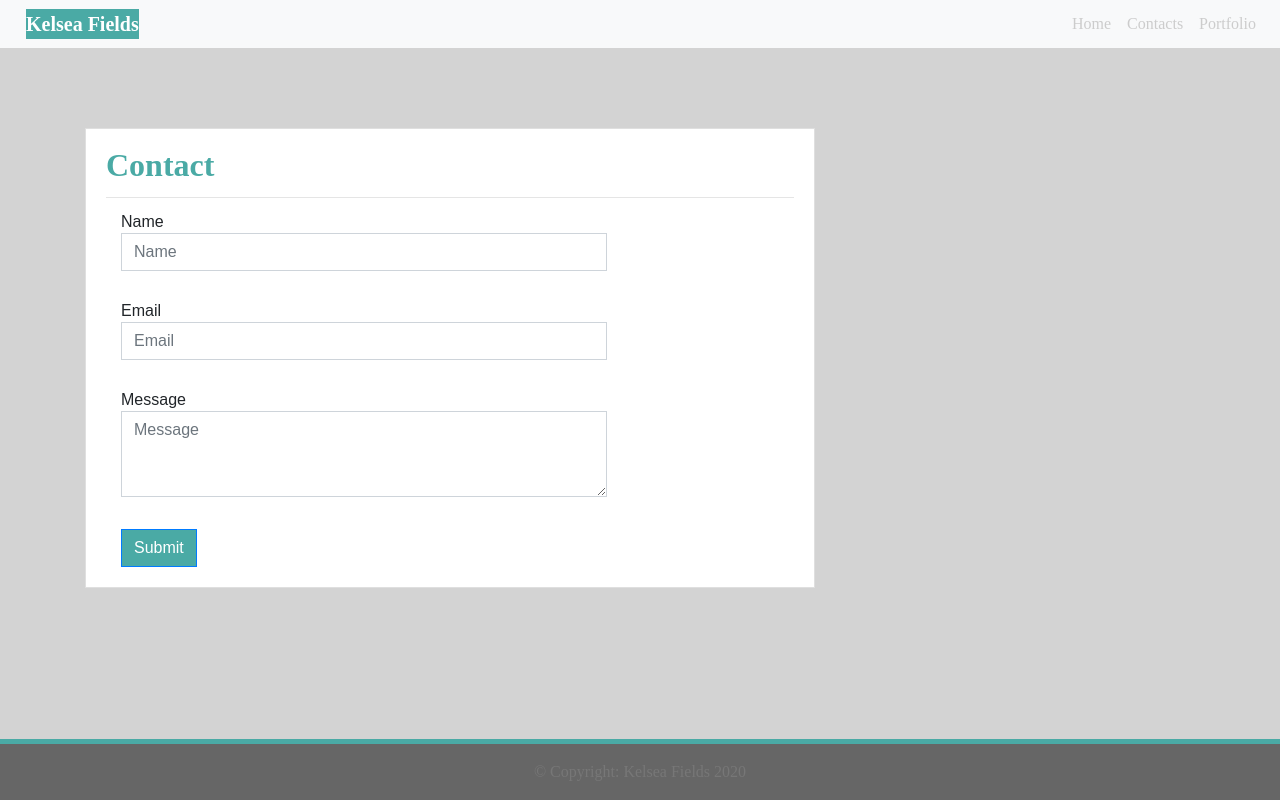
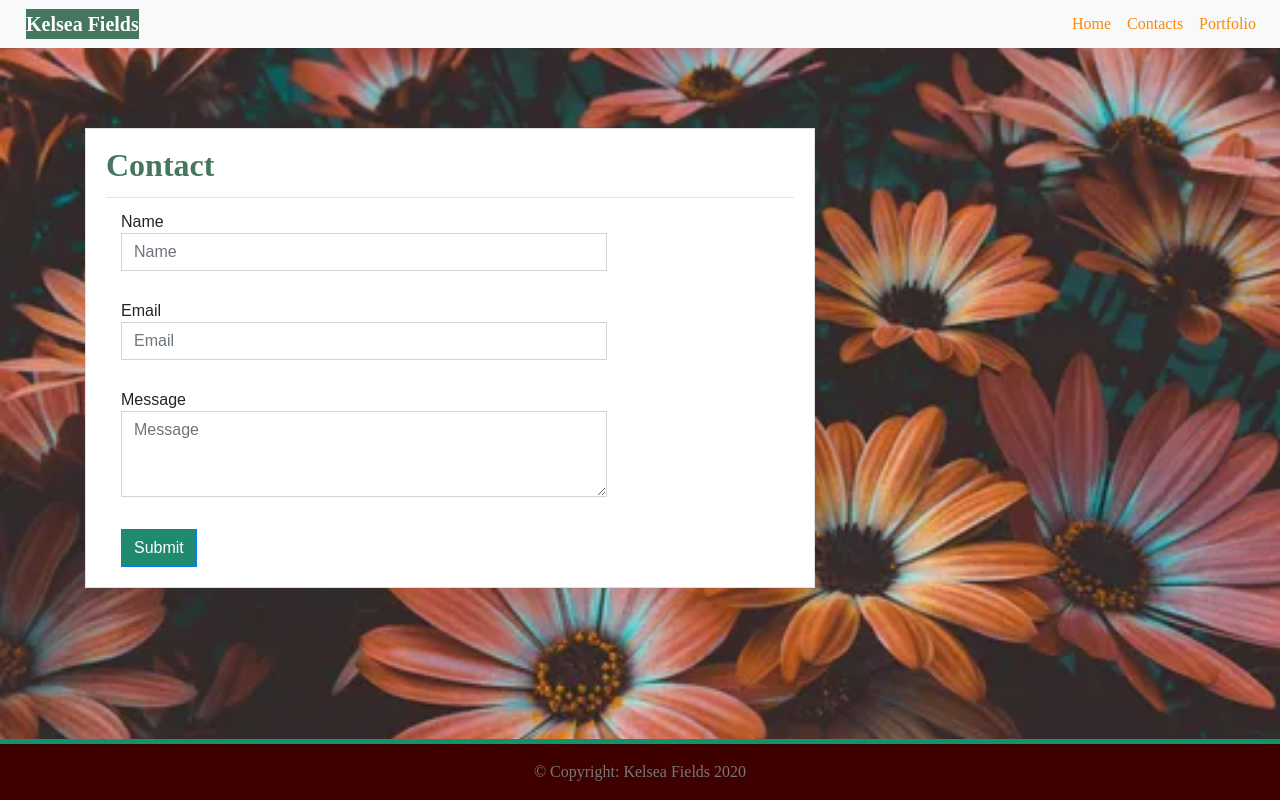
Before and after one commit to Kfields91/ResponsivePortfolio, a plain HTML site: page contact.html in a window 1280 px wide. Drawn offline with nearby package versions, Linux system fonts and the light colour scheme.

Commit message:
personalizing portfolio

```diff
--- a/assets/css/style.css
+++ b/assets/css/style.css
@@ -1,8 +1,11 @@
 body {
-  background-color: lightgrey;
   min-height: 100%;
   padding-bottom: 80px;
   position: relative;
+  background-image: url("../Images/picture.webp");
+  background-repeat: no-repeat;
+  background-color: #2f4139;
+  background-size: cover;
 }
 .form-control {
   border-radius: 0;
@@ -27,7 +30,7 @@ html {
 
 button.btn.btn-primary {
   border-radius: 0;
-  background-color: #4aaaa5;
+  background-color: #208a6f;
   font-family: Arial, Helvetica, sans-serif;
 }
 
@@ -35,12 +38,12 @@ h1 {
   font-size: xx-large;
   font-family: "Times New Roman", Times, serif;
   font-weight: 900;
-  color: #4aaaa5;
+  color: #44775e;
 }
 
 #navbar-brand {
   margin-left: 10px;
-  background-color: #4aaaa5;
+  background-color: #44775e;
   padding: 10px, 0 100px, 0;
   color: white;
   font-family: "Times New Roman", Times, serif;
@@ -50,23 +53,23 @@ h1 {
 .navbar-light .navbar-nav .nav-link.active,
 .navbar-light .navbar-nav .nav-link.show,
 .navbar-light .navbar-nav .show > .nav-link {
-  color: #cccccc;
+  color: #ff8800;
 }
 #nav-link1.nav-link:hover {
-  color: #343434;
+  color: #2b4e3e;
 }
 #nav-link2.nav-link:hover {
-  color: #343434;
+  color: #2b4e3e;
 }
 #nav-link3.nav-link:hover {
-  color: #343434;
+  color: #2b4e3e;
 }
 
 .footer {
   text-align: center;
   padding: 20px;
-  background-color: #666666;
-  border-top: #4aaaa5;
+  background-color: #3f0000;
+  border-top: #0f946c;
   border-top-width: 5px;
   border-top-style: solid;
   color: #777;
```
Also changed, not shown: assets/Images/picture.webp (added).
